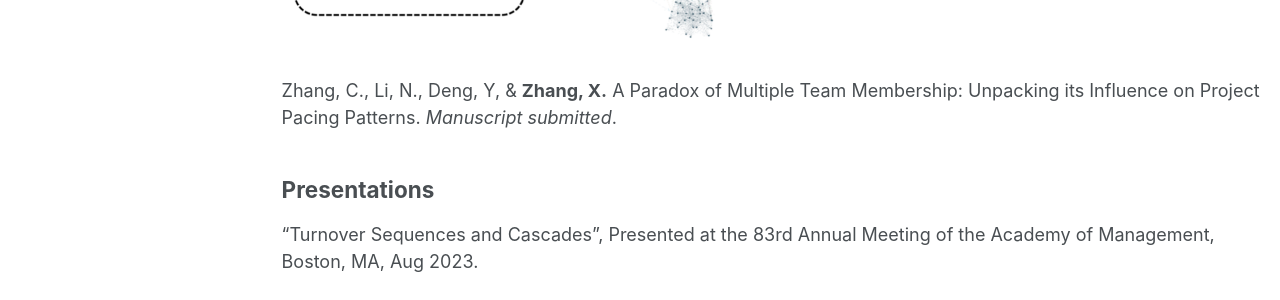
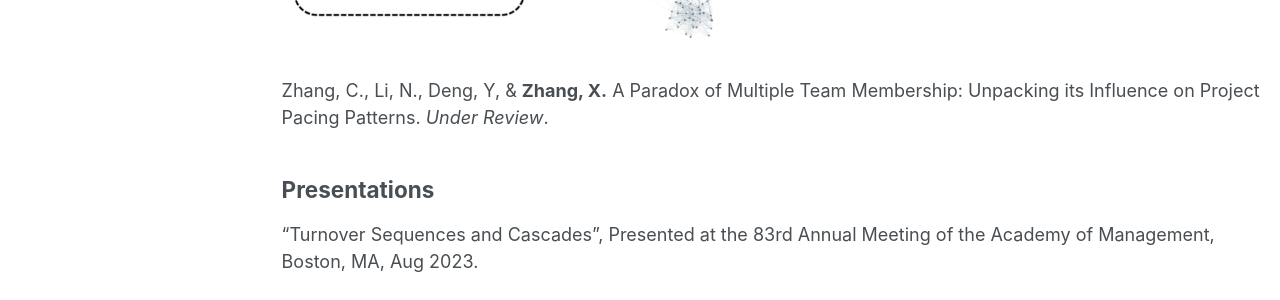
Before and after one commit to xilan-zhang/xilan-zhang.github.io, a Jekyll site: the page built from _pages/research.md, in a window 1280 px wide and 1371 px high. Shown: the part 773-1073 px from the top of the window. Built offline with Jekyll 4.4.1, drawn with Linux system fonts in a browser that asks for light colours.

Commit message:
Update research.md

```diff
--- a/_pages/research.md
+++ b/_pages/research.md
@@ -28,7 +28,7 @@
 </p>
 
 
-Zhang, C., Li, N., Deng, Y, & __Zhang, X.__ A Paradox of Multiple Team Membership: Unpacking its Influence on Project Pacing Patterns. *Manuscript submitted*.
+Zhang, C., Li, N., Deng, Y, & __Zhang, X.__ A Paradox of Multiple Team Membership: Unpacking its Influence on Project Pacing Patterns. *Under Review*.
 
 
 
```
